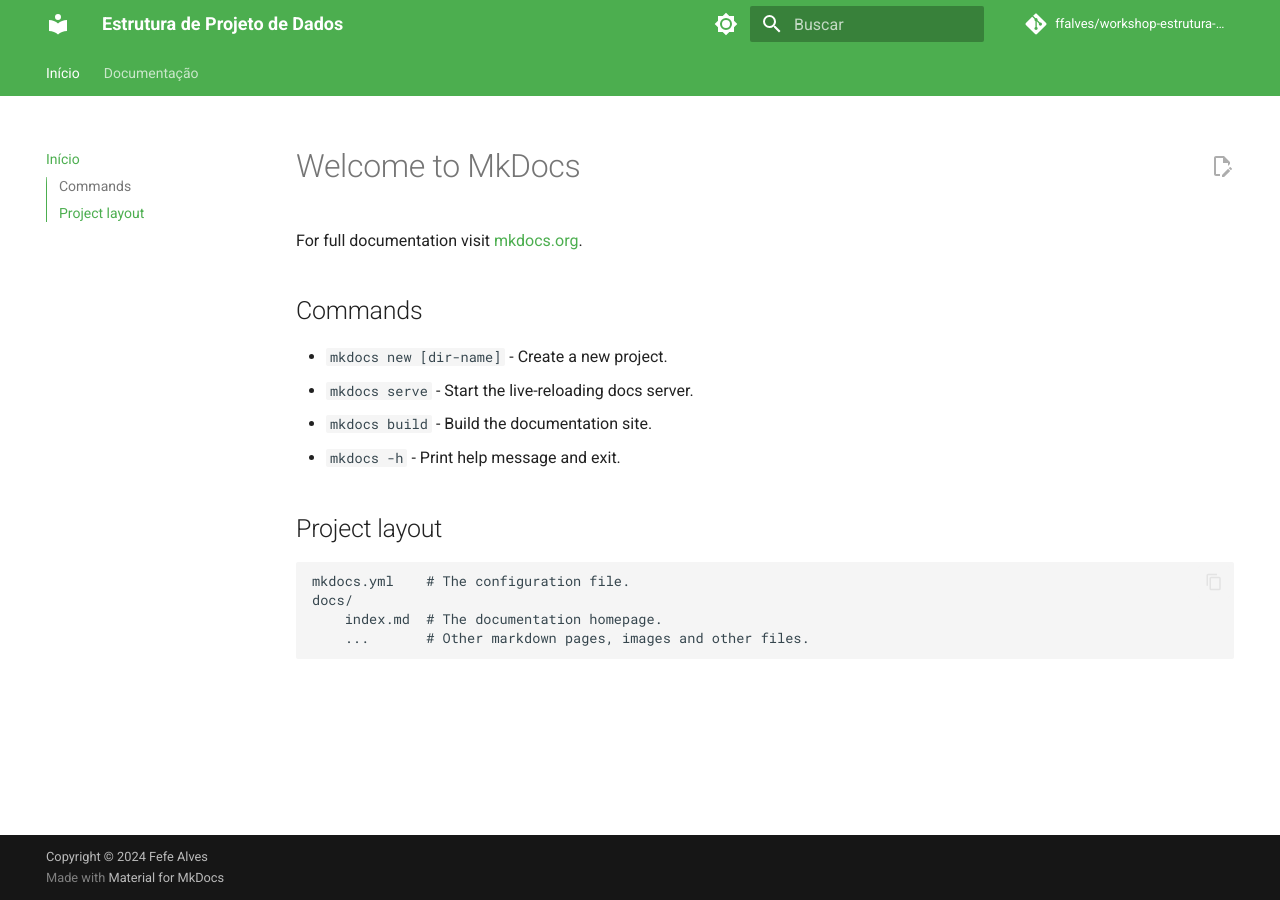
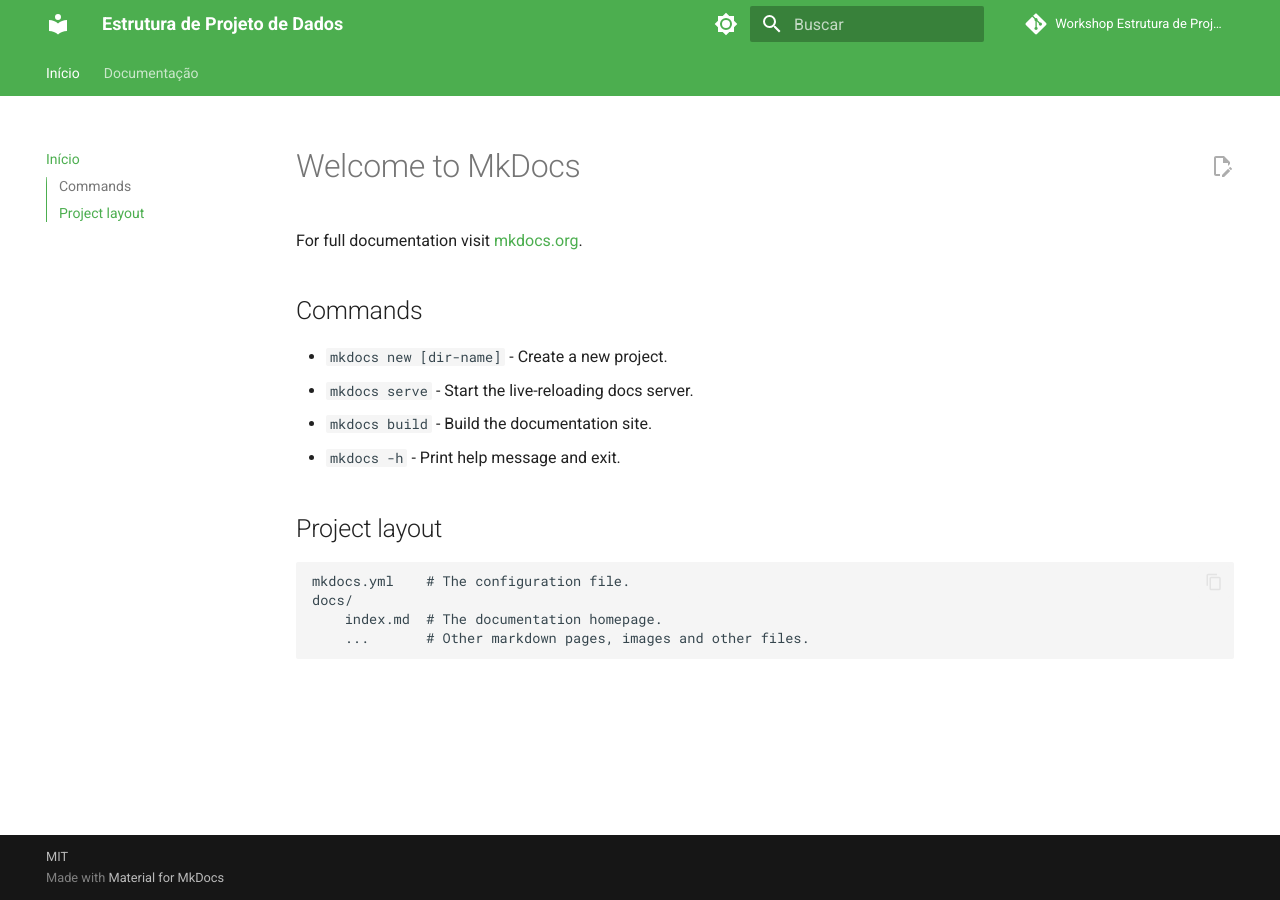
Before and after one commit to ffalves/workshop-estrutura-de-projetos, an MkDocs documentation site: the page built from docs/index.md, in a window 1280 px wide. Built offline with MkDocs 1.6.1 and Material for MkDocs 9.7.7, drawn with Linux system fonts in a browser that asks for light colours; comment, search, counter and statistics services are not loaded.

Commit message:
Fixed mkdocs.yml

```diff
--- a/mkdocs.yml
+++ b/mkdocs.yml
@@ -5,12 +5,12 @@ site_author: Fefe Alves
 site_url: https://ffalves.github.io/workshop-estrutura-de-projetos/ # Substitua pelo URL real
 
 # Repositório
-repo_name: ffalves/workshop-estrutura-de-projetos
-repo_url: https://github.com/ffalves/workshop-estrutura-de-projetos
+repo_name: "Workshop Estrutura de Projetos"
+repo_url: "https://github.com/ffalves/workshop-estrutura-de-projetos"
 edit_uri: blob/main/docs/ # Caminho para a pasta de docs para o link "Edit this page"
 
 # Copyright
-copyright: Copyright &copy; 2024 Fefe Alves
+copyright: MIT
 
 # Configuração
 theme:
@@ -55,7 +55,7 @@ markdown_extensions:
       custom_fences:
         - name: mermaid
           class: mermaid
-          format: !!python/name:pymdownx.superfences.fence_code_format
+          format: pymdownx.superfences.fence_code_format
   - pymdownx.tabbed:
       alternate_style: true
   - pymdownx.inlinehilite
@@ -64,8 +64,8 @@ markdown_extensions:
       line_spans: __span
       pygments_lang_class: true
   - pymdownx.emoji:
-      emoji_index: !!python/name:material.extensions.emoji.twemoji
-      emoji_generator: !!python/name:material.extensions.emoji.to_svg
+      emoji_index: "material.extensions.emoji.twemoji"
+      emoji_generator: "material.extensions.emoji.to_svg"
   - pymdownx.snippets
   - attr_list
   - md_in_html
```
